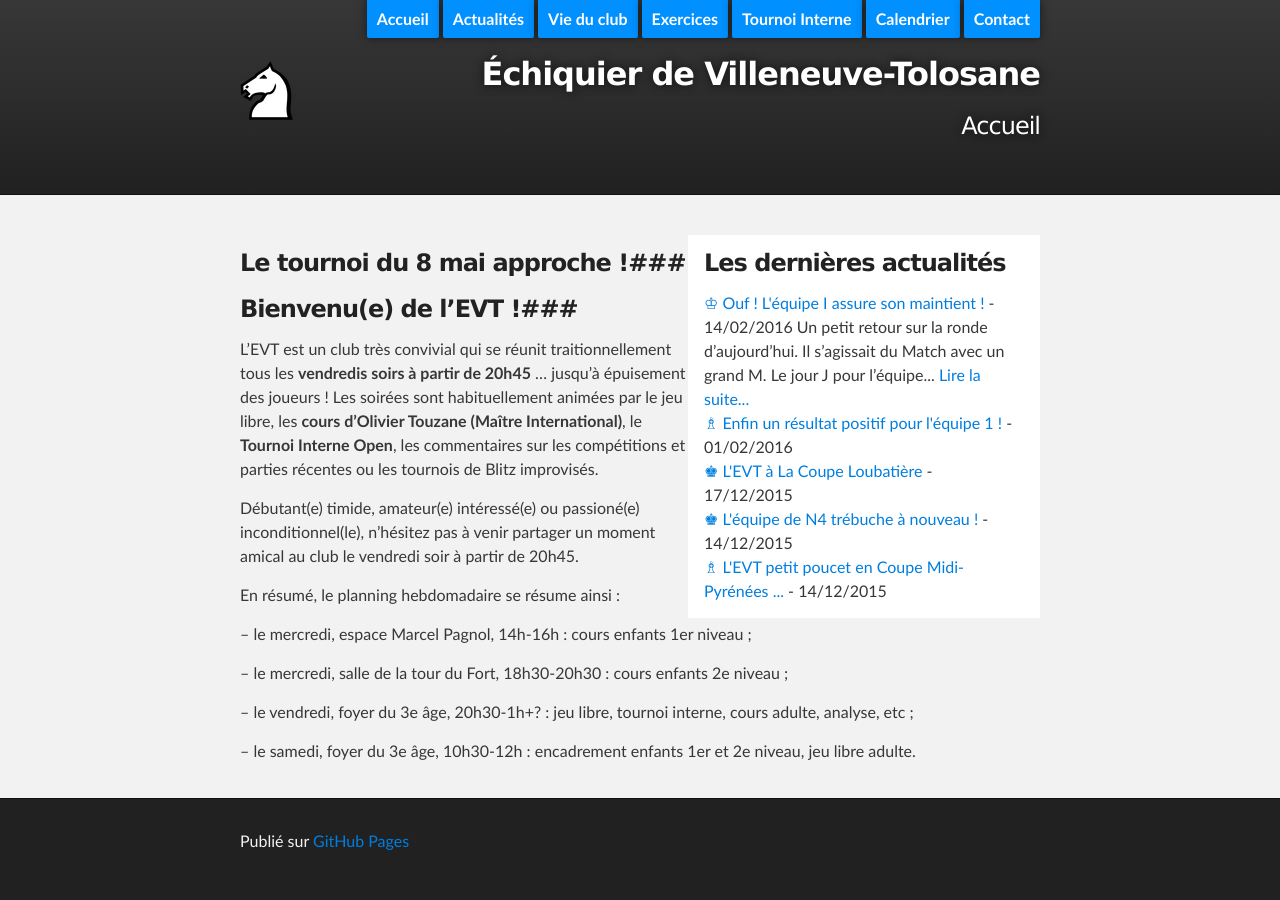
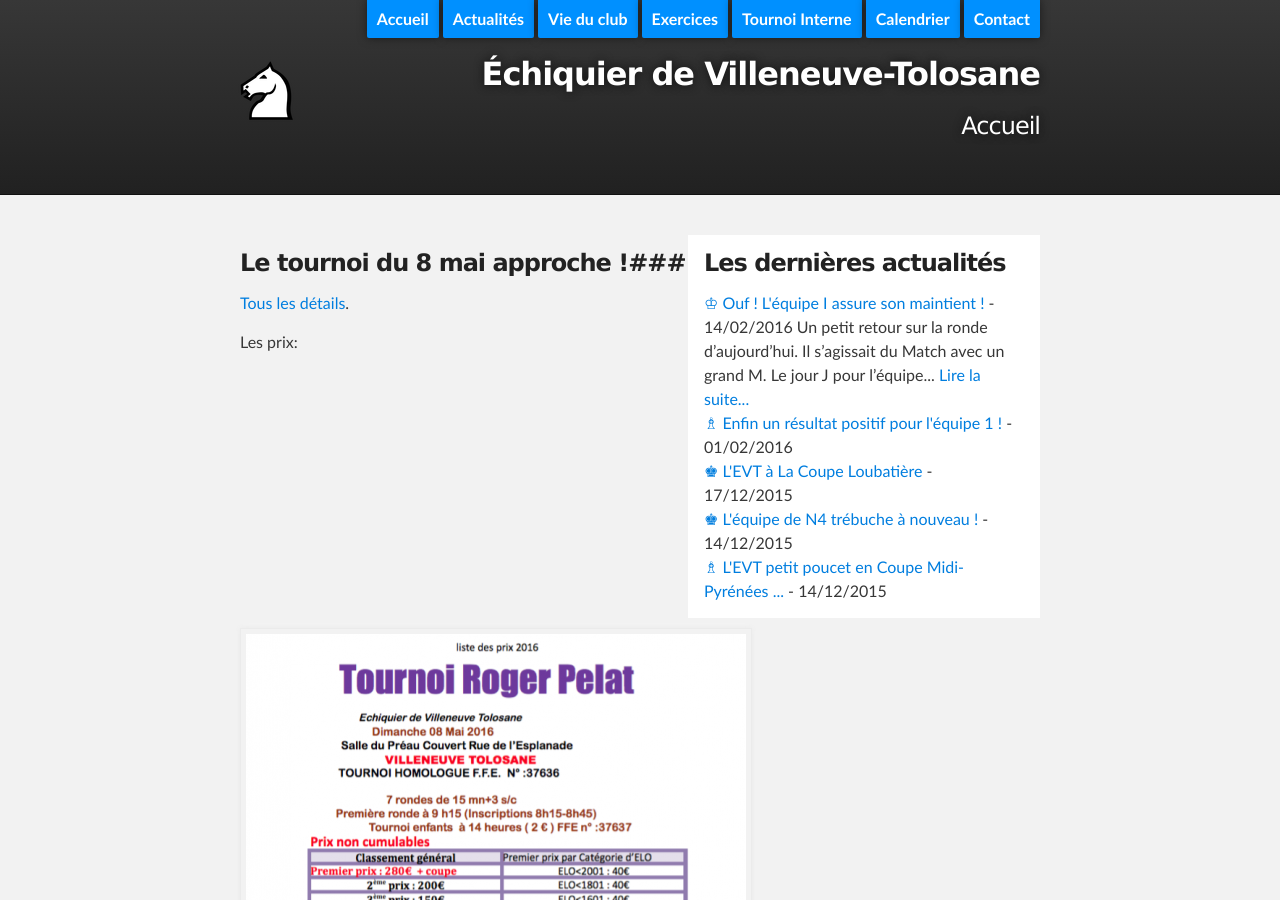
Before and after one commit to echiquier-villeneuve-tolosane/echiquier-villeneuve-tolosane.github.io, a Jekyll site: the page built from index.md, in a window 1280 px wide and 900 px high. Built offline with Jekyll 4.4.1, drawn with Linux system fonts in a browser that asks for light colours; nearby versions of some CDN libraries.

Commit message:
mise en ligne affiche + prix

```diff
--- a/index.md
+++ b/index.md
@@ -7,6 +7,10 @@
 
 ### Le tournoi du 8 mai approche !###
 
+[Tous les détails](/documents/affiche_du_tournoi_roger_pelat_2016.pdf).
+
+Les prix:
+<img src="/documents/prix_du_tournoi_roger_pelat_2016.png" />
 
 
 
```
